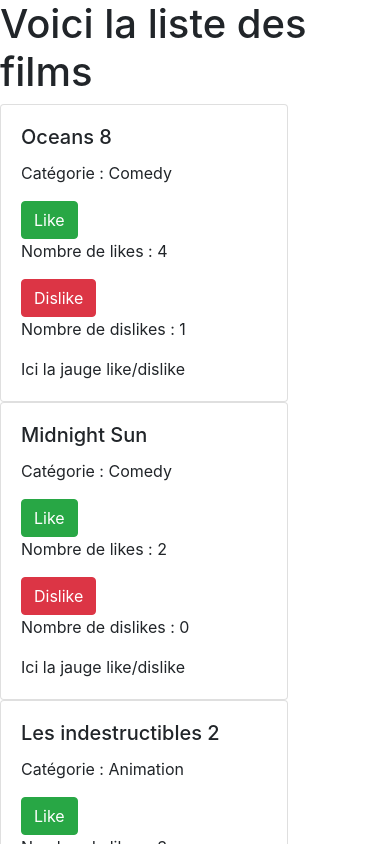
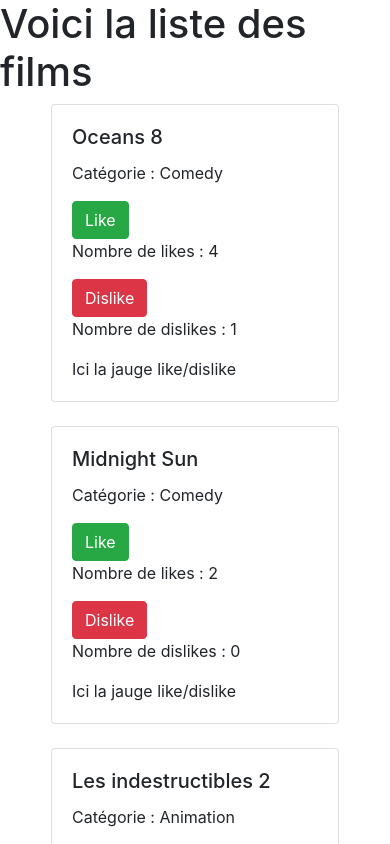
Before and after one commit to YohanFleury/particeep-challenge, a React (Create React App) app: page / in a window 390 px wide. Shown: the top 844 px of the page. Built offline with nearby package versions, Linux system fonts and the light colour scheme.

Commit message:
added flexbox for responsive design

```diff
--- a/src/components/MovieCard.js
+++ b/src/components/MovieCard.js
@@ -2,6 +2,7 @@ import React, {useState, useEffect} from 'react'
 import { movies$ } from "../movies.js";
 import Card from 'react-bootstrap/Card'
 import Button from 'react-bootstrap/Button'
+import '../styles/MovieCard.css'
 
 export const MovieCard = () => {
 
@@ -15,11 +16,11 @@ export const MovieCard = () => {
     return (
         <div>
             <h1> Voici la liste des films </h1>
-            <div>
+            <div className="responsive-cards">
 
                     {movies.map(data => {
                         return (
-                            <Card style={{ width: '18rem' }} key={data.id}>
+                            <Card style={{ width: '18rem' }} key={data.id} className="mb-4">
                                 <Card.Body>
                                 <Card.Title> {data.title}</Card.Title>
                                 <Card.Text>
--- /dev/null
+++ b/src/styles/MovieCard.css
@@ -0,0 +1,5 @@
+.responsive-cards {
+    display: flex;
+    justify-content: space-around;
+    flex-wrap: wrap;
+}
```
